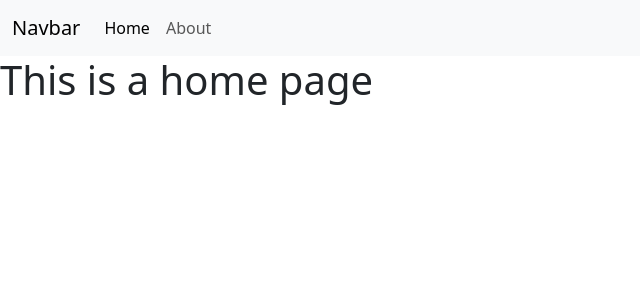
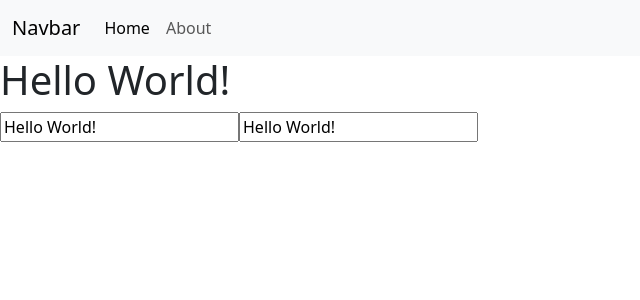
Before and after one commit to huy19712011/vue3-sum25-basics, a Vue app: page / in a window 1280 px wide. Shown: the top 300 px of the page, without its empty margins (0-640 px from the left). Built offline with nearby package versions, Linux system fonts and the light colour scheme.

Commit message:
v1: Intro Vue 3 Composition API, 2 ways binding

```diff
--- a/src/App.vue
+++ b/src/App.vue
@@ -1,5 +1,8 @@
 <script setup>
-import { RouterLink, RouterView } from 'vue-router'
+import { ref } from "vue";
+import { RouterLink, RouterView } from "vue-router";
+
+const message = ref("Hello World!");
 </script>
 
 <template>
@@ -21,7 +24,11 @@ import { RouterLink, RouterView } from 'vue-router'
     </nav>
   </header>
 
-  <RouterView />
+  <h1>{{ message }}</h1>
+  <input v-model="message" />
+  <input v-model="message" />
+
+  <!-- <RouterView /> -->
 </template>
 
 <style scoped></style>
```
